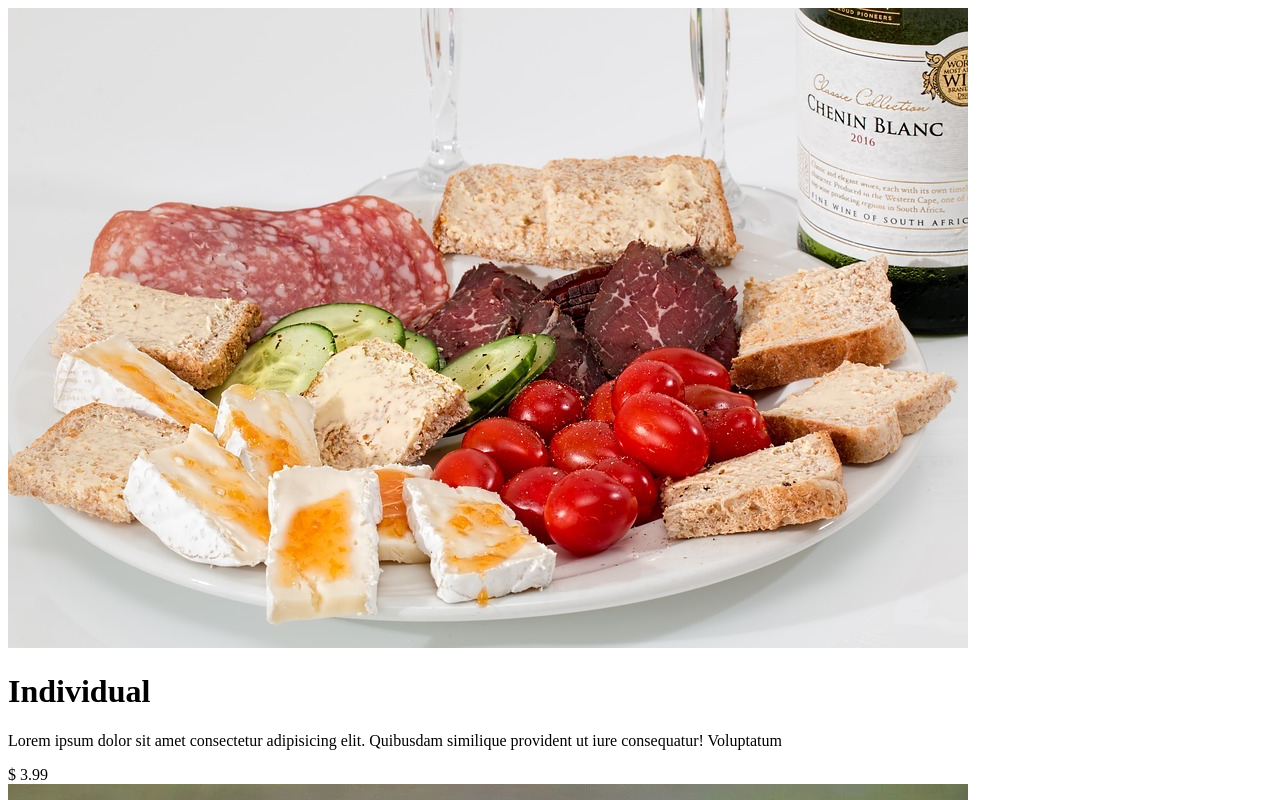
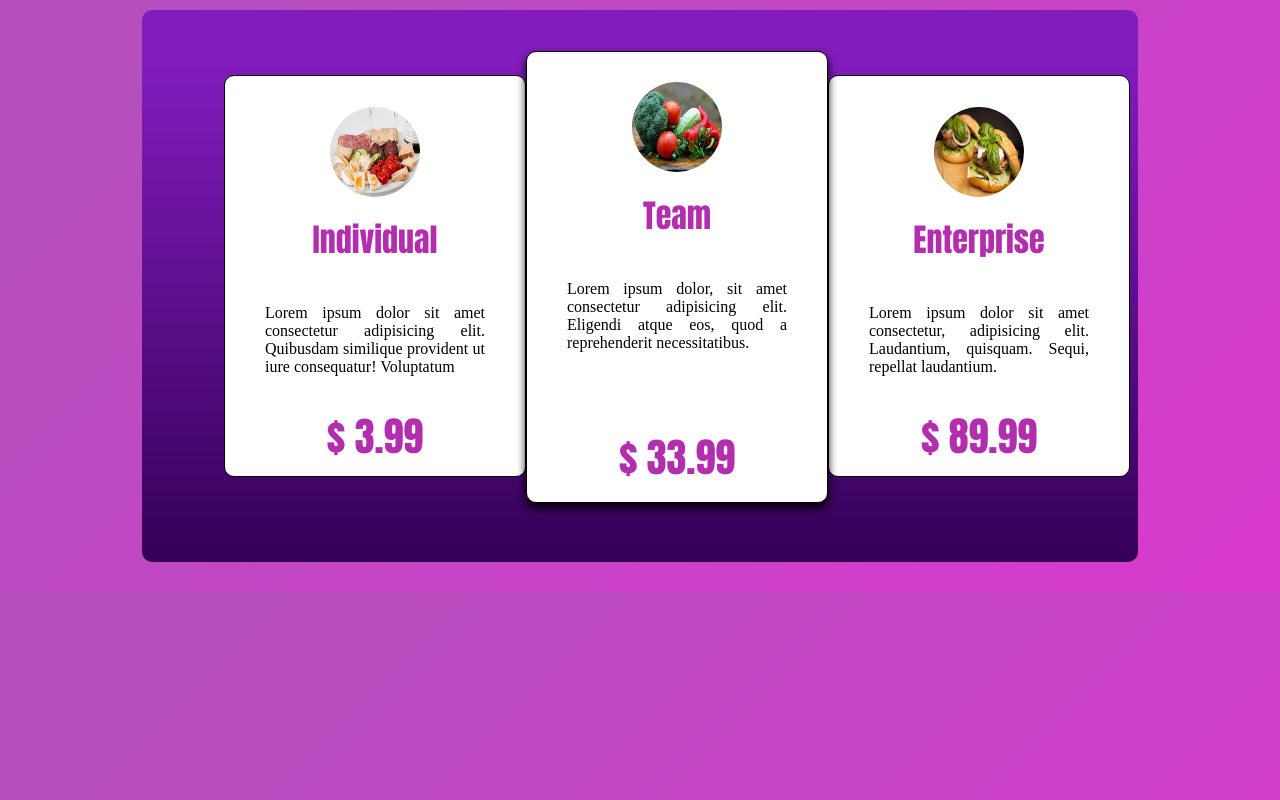
Before and after one commit to KevinRivera1/CARDS_CSS-RESPONSIVE, a plain HTML site: page index.html in a window 1280 px wide. Shown: the top 800 px of the page. Drawn offline with Linux system fonts and the light colour scheme; a web font is replaced by a local one.

Commit message:
cambio link css

```diff
--- a/index.html
+++ b/index.html
@@ -4,7 +4,7 @@
     <meta charset="UTF-8">
     <meta http-equiv="X-UA-Compatible" content="IE=edge">
     <meta name="viewport" content="width=device-width, initial-scale=1.0">
-    <link rel="stylesheet" href="Css/estilos.css">
+    <link rel="stylesheet" href="Css/estilo.css">
     <link href="https://allfont.es/allfont.css?fonts=impact" rel="stylesheet" type="text/css" />
     <title>Proyecto CSS</title>
 </head>
```
